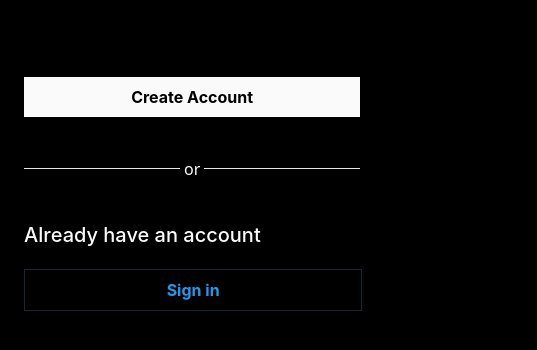
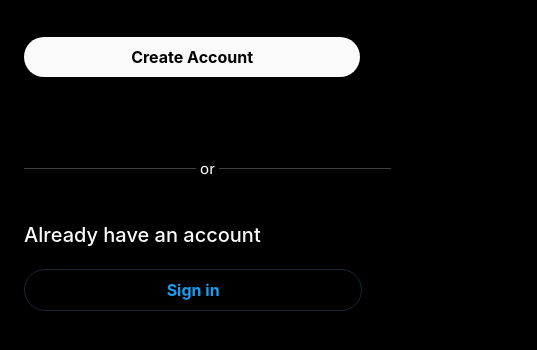
Before and after one commit to Praanshu98/100x-MicroBlogging, a website: page src/login.html in a window 1280 px wide. Shown: the part 318-668 px from the top of the page, 743-1280 px from the left. Drawn offline with Linux system fonts and the light colour scheme; files whose address does not match are found by name.

Commit message:
Corrects buttons on login page, and opacity on button components

```diff
--- a/src/login.html
+++ b/src/login.html
@@ -23,18 +23,18 @@
                 </p>
             </div>
 
-            <div class="text-white">  <!-- Create Account Button -->
-                <button class="bg-neutral-50 shadow-button py-2 px-6 rounded-button backdrop-blur-xl">
+            <div class="mb-10"> <!-- Create Account -->
+                <button class="bg-neutral-50 hover:bg-neutral-200 shadow-button py-2 px-6 rounded-button-xl backdrop-blur-xl">
                     <p class="text-Neutral-1000 w-72 font-inter font-bold">Create Account</p>
                 </button>
             </div>
 
             <div class="flex items-center"> <!-- --or-- -->
-                <hr class="w-39 h-0.25">
-                <p class="mx-1 text-neutral-50">
+                <hr class="w-43 h-0.25 border-neutral-700">
+                <p class="mx-1 text-neutral-50 font-chirp text-">
                     or
                 </p>
-                <hr class="w-39 h-0.25">
+                <hr class="w-43 h-0.25 border-neutral-700">
             </div>
 
             <div class="flex flex-col">
@@ -44,8 +44,8 @@
                     </p>
                 </div>
 
-                <div class="text-white"> <!-- Signup Button -->
-                    <button class="shadow-button py-2 px-6 rounded-button backdrop-blur-xl border border-Blue-Wash">
+                <div class=" mb-10 "> <!-- Sign in-->
+                    <button class="shadow-Button py-2 px-6 rounded-button-xl backdrop-blur-xl border border-Blue-Wash">
                         <p class="text-Twitter-Blue-Default w-72 font-inter font-bold">Sign in</p>
                     </button>
                 </div>
--- a/tailwind.config.js
+++ b/tailwind.config.js
@@ -50,6 +50,7 @@ module.exports = {
         23.5:'93px',
         35.75:'143px',
         39:'156px',
+        43:'172px',
         50:'200px',
         58.25:'233px',
         87:'348px',
```
Also changed, not shown: src/button_components.html (+7 -14 lines), dist/style.css.
